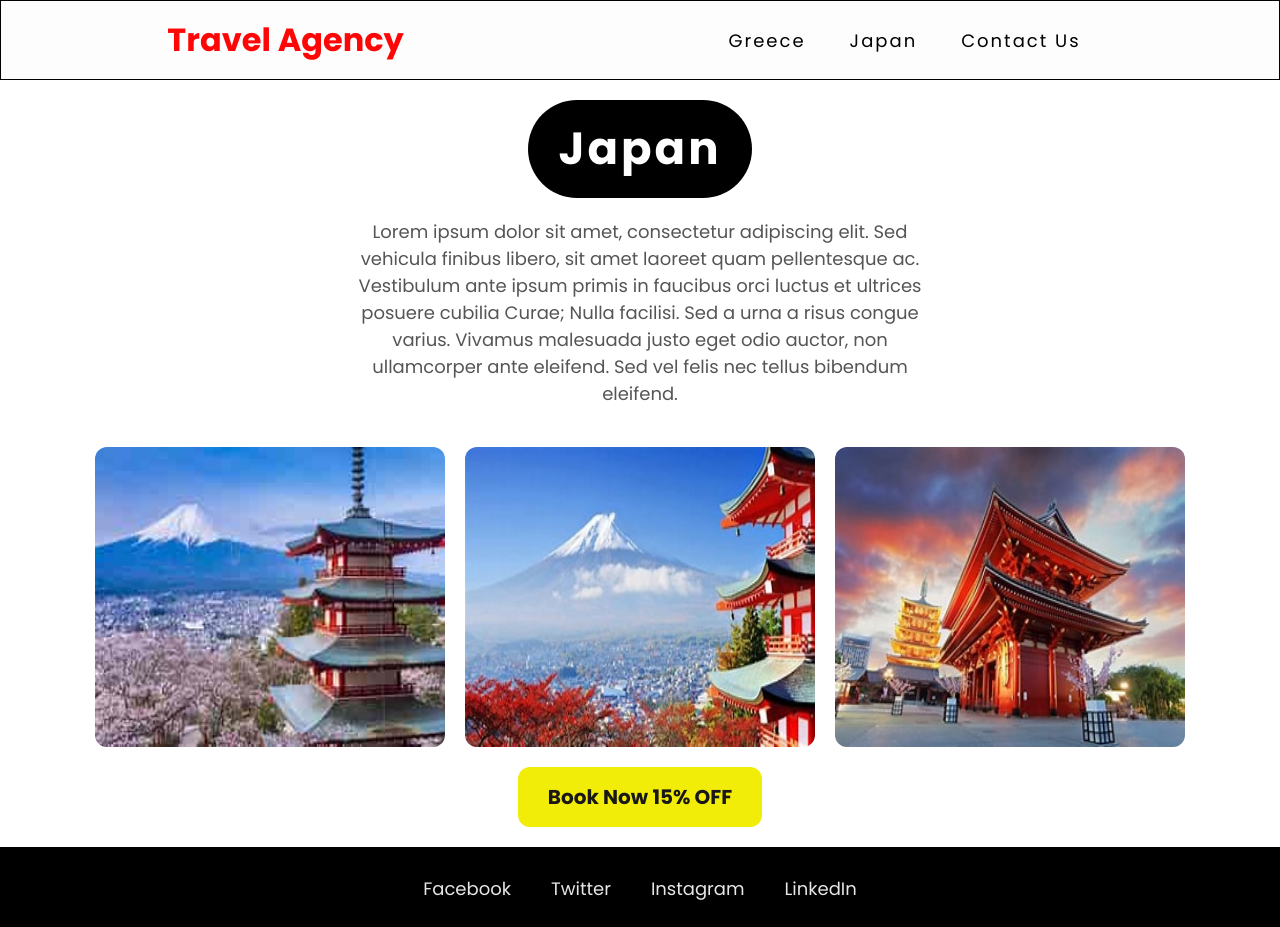
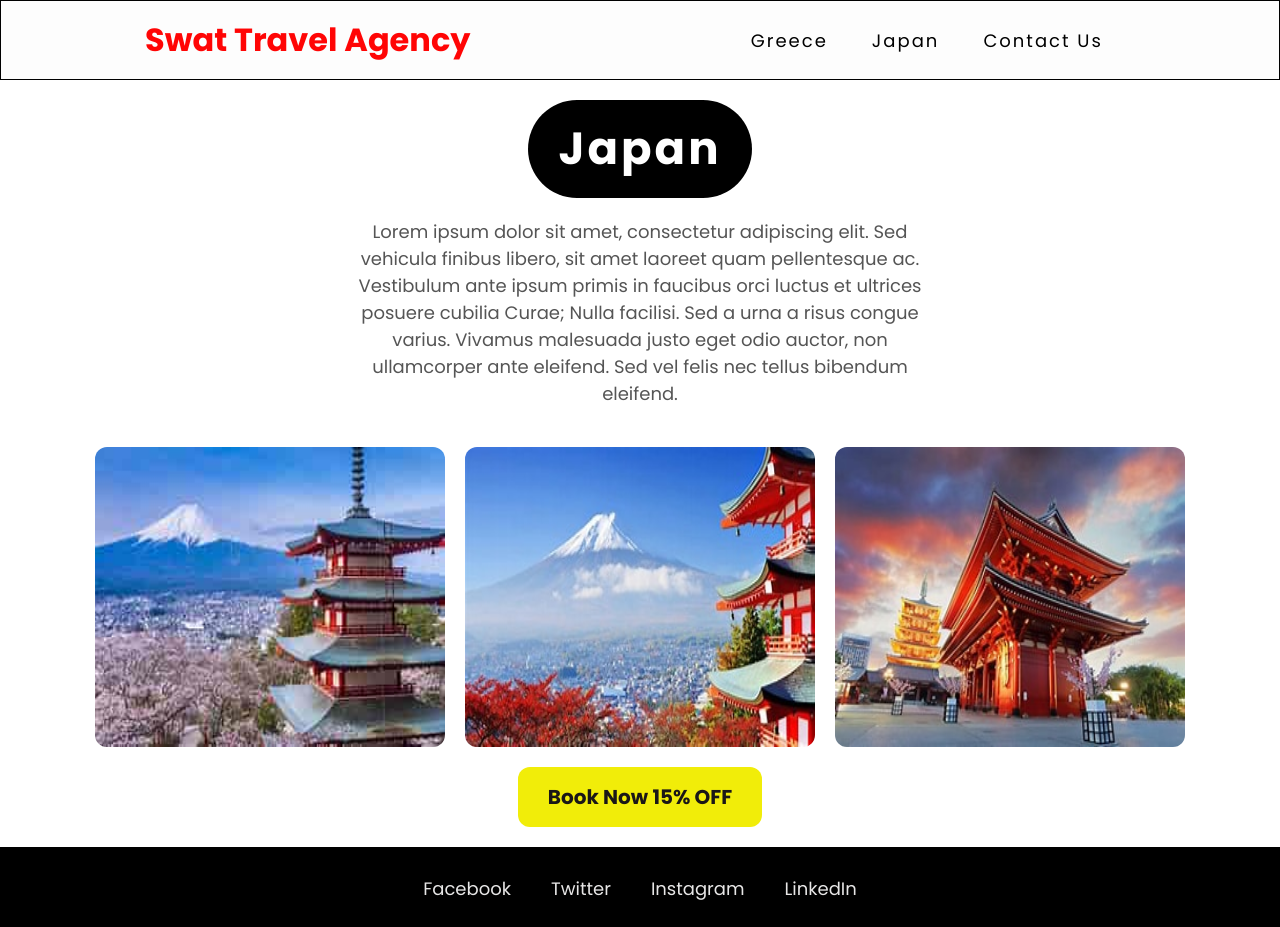
Before and after one commit to CodeWithHaris7/Swat-Travel-Agency, a plain HTML site: page japan.html in a window 1280 px wide. Drawn offline with Linux system fonts and the light colour scheme.

Commit message:
Update japan.html

```diff
--- a/japan.html
+++ b/japan.html
@@ -67,7 +67,7 @@
 <body>
     <header class="navbar">
         <div class="logo">
-            <h1><a href="index.html">Travel Agency</a></h1>
+            <h1><a href="index.html">Swat Travel Agency</a></h1>
         </div>
         <div class="menu">
             <ul>
```
